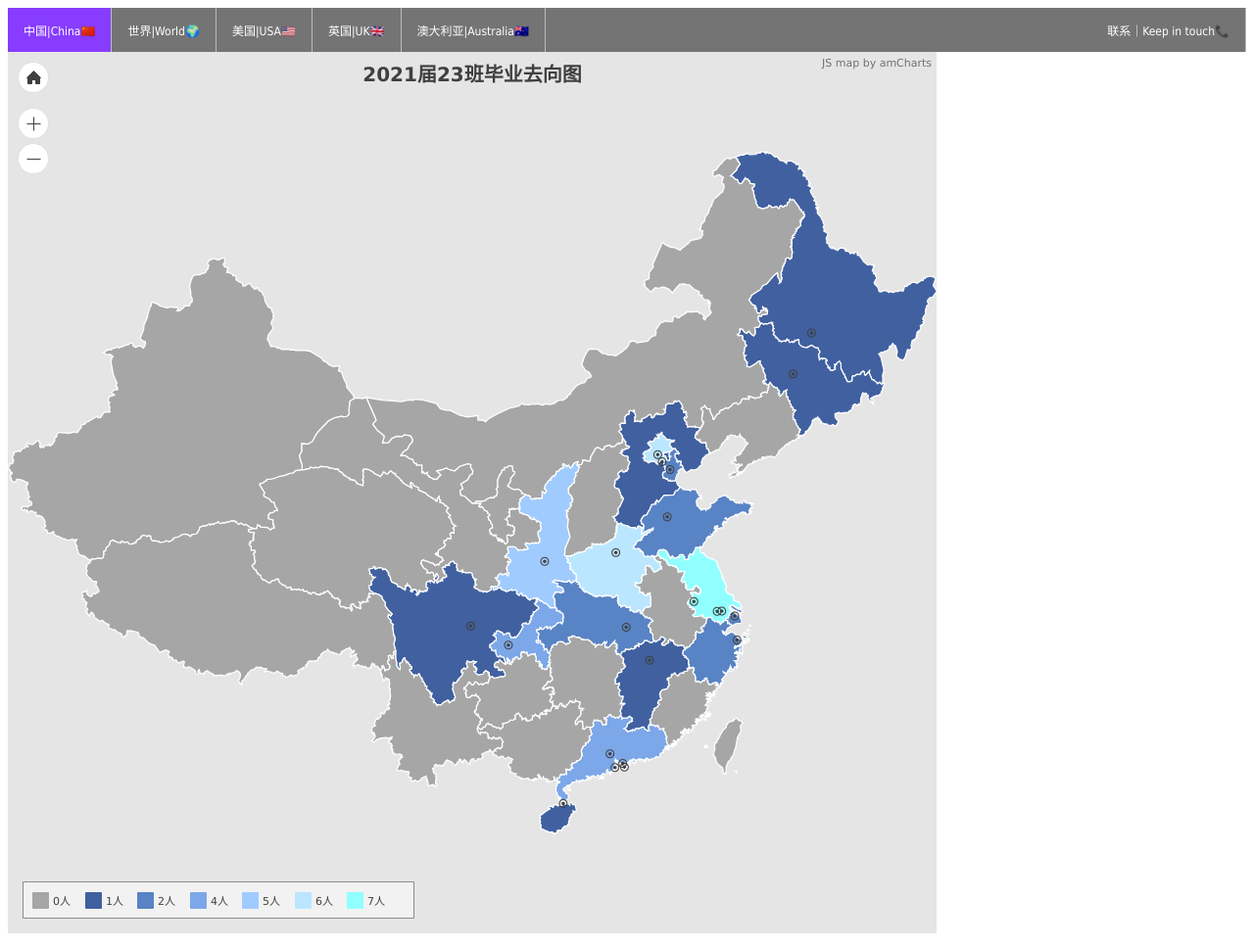
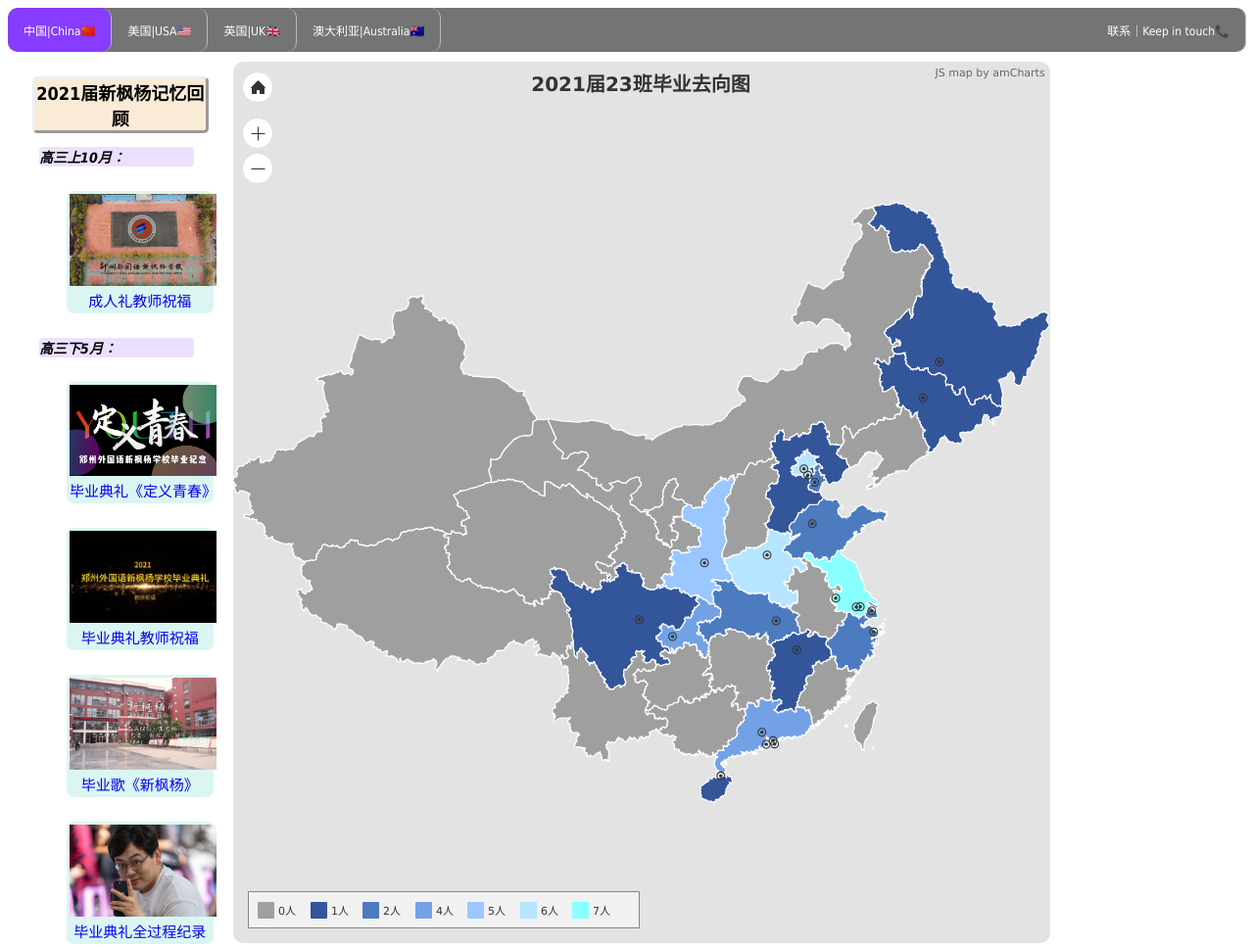
Before and after one commit to tonysyz/Graduation10111, a plain HTML site: page index.html in a window 1280 px wide. Shown: the whole page at 98% size. Drawn offline with Linux system fonts and the light colour scheme.

Commit message:
update some videos and audios

```diff
--- a/css/style.css
+++ b/css/style.css
@@ -3,11 +3,6 @@ body {
 	font-size: 12px;
 	color: black;
 }
-
-/* a:link {color: #84c4e2;}
-a:visited {color:#84c4e2;}
-a:hover {color: #cd82ad;}
-a:active {color: #84c4e2;} */
 
 #navigation ul {
 	list-style-type: none;
@@ -18,12 +13,14 @@ a:active {color: #84c4e2;} */
 	position:sticky;
 	top:0;
 	width:100%;
+	border-radius: 10px;
 }
 
 #navigation li {
 	float:left;
 	border-right: 1px solid #bbb;
 	display: inline;
+	border-radius: 10px;
 }
 
 #navigation li a {
@@ -32,6 +29,7 @@ a:active {color: #84c4e2;} */
 	text-align: center;
 	padding: 14px 16px;
 	text-decoration: none;
+	border-radius: 10px;
 }
 
 #navigation li a:hover {
@@ -43,8 +41,61 @@ a:active {color: #84c4e2;} */
 }
 
 #mapdivChina {
-	width:75%;
+	width:66%;
+	float:left;
+	margin-left: auto;
+	margin-right: auto;
+	margin-top: 10px;
 	background-color:#DDDDDD;
 	height:900px;
-	opacity:75%
+	border-radius: 10px;
+	opacity:80%
 }
+
+#memory {
+	width:15%;
+	float: left;
+	margin:20px;
+}
+
+#memory .memories h2 {
+	background-color: antiquewhite;
+	margin:5px;
+	display:block;
+	text-align: center;
+	border-radius: 5px;
+	border-spacing: 3px;
+	text-shadow: 5px;
+	border-style: outset;
+}
+
+#memory .memories h3 {
+	background-color: #ece0ff;
+	margin-right: 20px;
+	font-style: oblique;
+	margin-left: 12px;
+	border-radius: 4px;
+	text-shadow: 3px;
+}
+
+#memory .memories ul {
+	list-style-type: none;
+}
+
+#memory .memories ul li a {
+	display: block;
+	background-color: rgba(190, 238, 232, 0.548);
+	font-size: 15px;
+	margin-top:25px;
+	margin-bottom: 25px;
+	padding: 3px;
+	font-style: normal;
+	text-decoration: none;
+	text-align: center;
+	border-radius: 7px;
+}
+
+#memory .memories ul li a:hover{
+	font-size:17px;
+	color:rgb(195, 0, 255);
+}
--- a/index.html
+++ b/index.html
@@ -362,6 +362,7 @@
                 map.dataProvider = dataProvider;
                 // map.objectList = new AmCharts.ObjectList("listdiv");
 			    // map.showImagesInList = true;
+                // map.showAreasInList = false;
 
 			    map.write("mapdivChina");
             });
@@ -370,10 +371,9 @@
     </head>
 
     <body>
-        <!-- <div id="listdiv" style="width:300px; overflow:auto; height:300px; float:left; background-color:#999999;"></div> -->
-        <div id="title">
+        <!-- <div id="title">
 
-        </div>
+        </div> -->
         <div id="navigation">
             <ul>
                 <li class='list'>
@@ -386,7 +386,7 @@
                         </span>
                     </a>
                 </li>
-                <li class='list'>
+                <!-- <li class='list'> This is deleted because the map of China is not right.
                     <a href="./html/world.html">
                         <span class="icon">
 
@@ -395,7 +395,7 @@
                             世界|World🌍
                         </span>
                     </a>
-                </li>
+                </li> -->
                 <li class='list'>
                     <a href="./html/usa.html">
                         <span class="icon">
@@ -438,7 +438,43 @@
                 </li>
             </ul>
         </div>
+        <audio autoplay>
+            <source src='./src/Minecraft.mp3'>
+        </audio>
+        <div id='memory'>
+            <div class='memories'>
+                <h2>2021届新枫杨记忆回顾</h2>
+                <h3>高三上10月：</h3>
+                <ul>
+                    <li>
+                        <a href='https://b23.tv/nCFWhp'><img src='./src/001.jpg' width='150px'><br>成人礼教师祝福</a>
+
+                    </li>
+                </ul>
+                <h3>高三下5月：</h3>
+                <ul>
+                    <li>
+                        <a href='https://b23.tv/LK5dwx'><img src='./src/002.jpg' width='150px'><br>毕业典礼《定义青春》</a>
+                    </li>
+                    <li>
+                        <a href='https://www.bilibili.com/video/BV1bK4y1978T'><img src='./src/003.jpg' width='150px'><br>毕业典礼教师祝福</a>
+                    </li>
+                    <li>
+                        <a href='https://b23.tv/q4RB67'><img src='./src/004.jpg' width='150px'><br>毕业歌《新枫杨》</a>
+                    </li>
+                    <li>
+                        <a href='https://b23.tv/qtCEjq'><img src='./src/005.jpg' width='150px'><br>毕业典礼全过程纪录</a>
+                    </li>
+                </ul>
+                <!-- 来自政教处打工人的整理 -->
+            </div>
+            <div class='memories'>
+
+            </div>
+        </div>
         <div id="mapdivChina"></div>
+
+        <!-- <div id="listdiv"></div> -->
     </body>
 
 </html>
```
Also changed, not shown: src/001.jpg (added), src/002.jpg (added), src/003.jpg (added), src/004.jpg (added), src/005.jpg (added), 3 other files.
